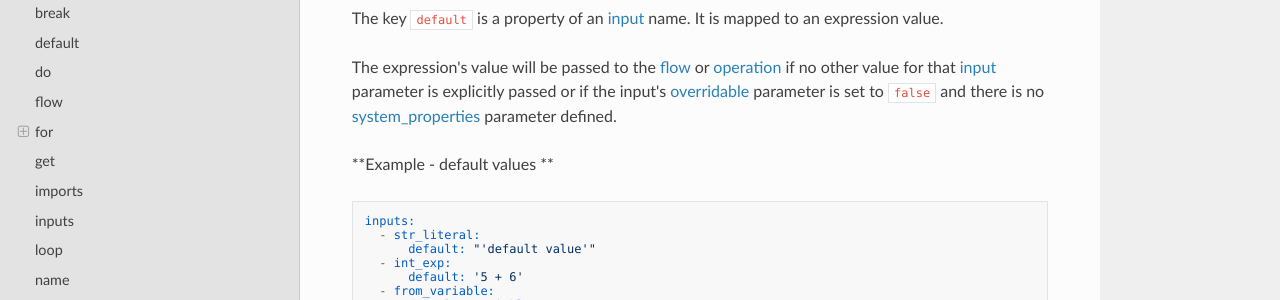
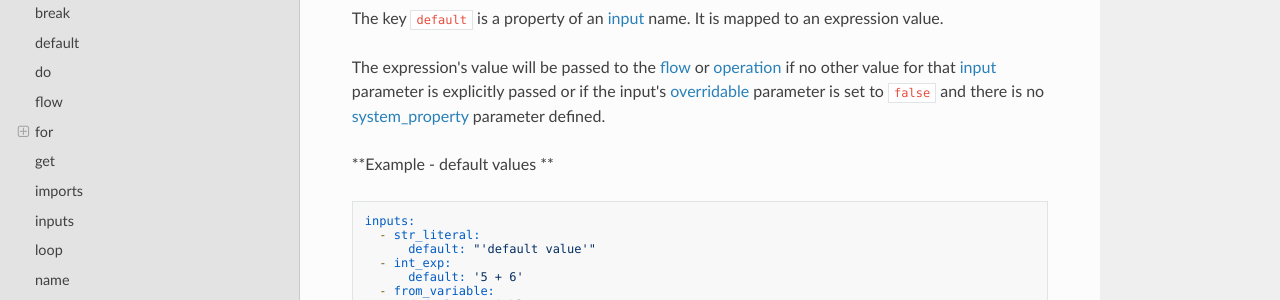
Before and after one commit to CloudSlang/docs, an MkDocs documentation site: the page built from docs/cloudslang_dsl_reference.md, in a window 1280 px wide and 900 px high, scrolled down 7561 px. Shown: the part 151-451 px from the top of the window. Built offline with MkDocs 1.6.1, drawn with Linux system fonts in a browser that asks for light colours; nearby versions of some CDN libraries; old or Windows-style settings are respelled for this version of MkDocs; some of the changed text lies outside the part shown.

Commit message:
fixed system properties
Signed-off-by: Sam Markowitz <sam.markowitz@hp.com>

```diff
--- a/docs/cloudslang_dsl_reference.md
+++ b/docs/cloudslang_dsl_reference.md
@@ -318,7 +318,7 @@
 The key `default` is a property of an [input](#inputs) name.
 It is mapped to an expression value.
 
-The expression's value will be passed to the [flow](#flow) or [operation](#operation) if no other value for that [input](#inputs) parameter is explicitly passed or if the input's [overridable](#overridable) parameter is set to `false` and there is no [system_properties](#system_property) parameter defined.
+The expression's value will be passed to the [flow](#flow) or [operation](#operation) if no other value for that [input](#inputs) parameter is explicitly passed or if the input's [overridable](#overridable) parameter is set to `false` and there is no [system_property](#system_property) parameter defined.
 
 **Example - default values **
 
@@ -570,7 +570,7 @@
 `required`|no|true|boolean|is the input required|[required](#required)
 `default`|no|-|expression|default value of the input|[default](#default)
 `overridable`|no|true|boolean|if false, the default value always overrides values passed in|[overridable](#overridable)
-`system_properties`|no|-|string|the name of a system property variable|[system_property](#system_property)
+`system_property`|no|-|string|the name of a system property variable|[system_property](#system_property)
 
 **Example - two inputs**
 
```
